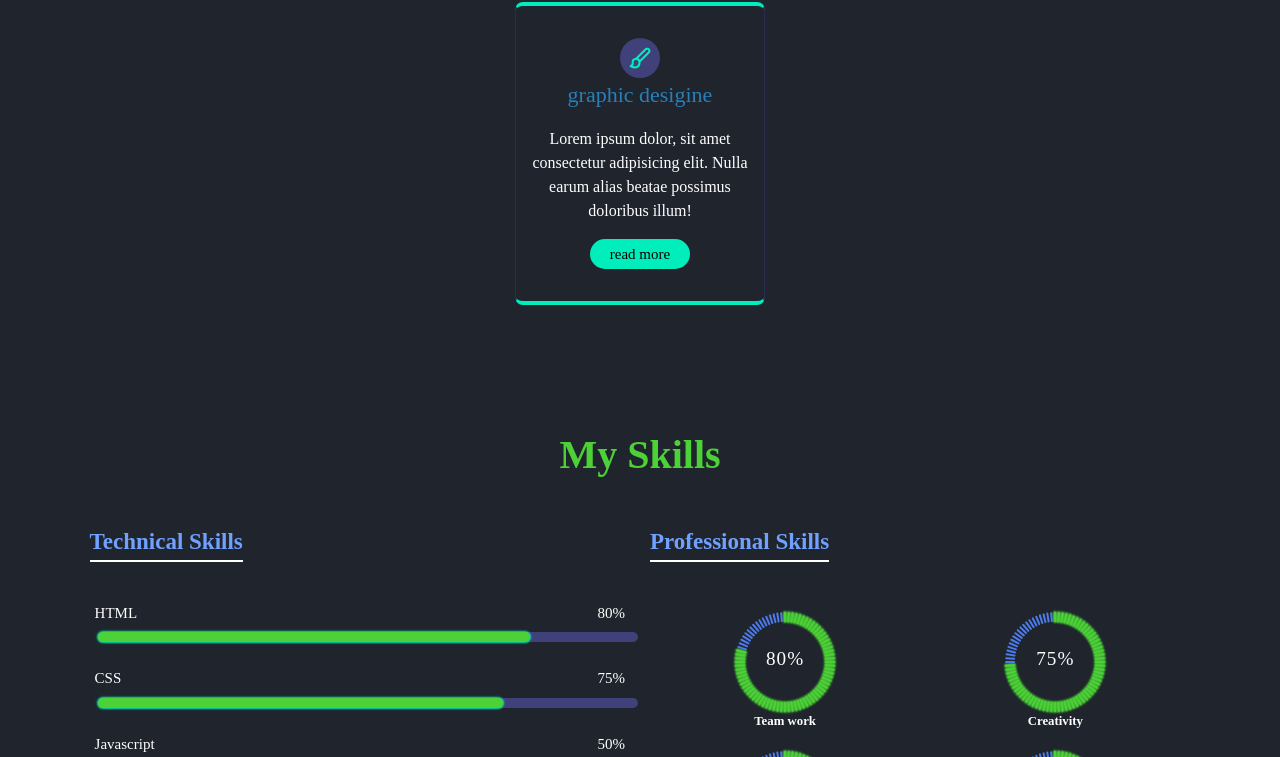
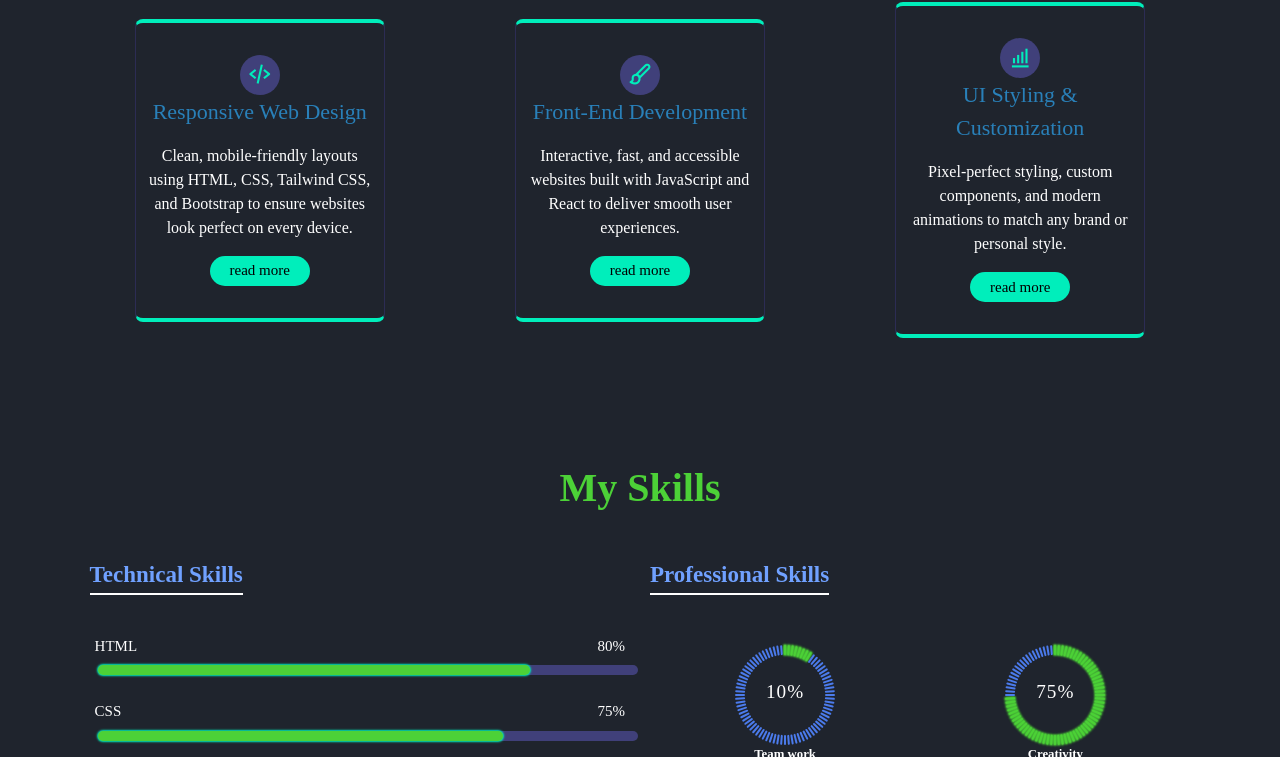
Before and after one commit to Ranadev25/portfolio, a website built with Vite: page index.html in a window 1280 px wide. Shown: the part 1232-1989 px from the top of the page. Built offline with nearby package versions, Linux system fonts and the light colour scheme; files whose address does not match are found by name.

Commit message:
about me

```diff
--- a/index.html
+++ b/index.html
@@ -100,7 +100,7 @@
       <h3 class="text-[20px] font-bold">Hello, It's Me</h1>
       <h1 class="homein-h1 text-[40px] font-bold text-[var(--title-color)]">Atikul Haq (<span class="italic text-[--menu-hover-color]"> Rana </span>)</h1>
       <h2 class="text-[20px]">I'm a <span id="element"></span></h2>
-      <p class="text-[15px] py-3 pb-7">Lorem ipsum dolor sit amet consectetur, adipisicing elit. At ducimus temporibus aliquid minima, repellendus excepturi? Quas sit ipsum eligendi magnam.</p>
+      <p class="text-[15px] py-3 pb-7">“I build responsive and modern websites using HTML, CSS, JavaScript, React, Tailwind CSS, and Bootstrap.”</p>
       <div class="btn-sci">
         <a href="#" class="btn text-[var(--btn-color)] text-[14px] ">Downlod CV</a>
         <div class="sci mt-7">
@@ -130,7 +130,7 @@
       <div class="about-content max-md:my-10 ">
         <h2 class="text-[40px]  text-[#4cd137] about-h2 font-bold">About <span class="text-[--title-color]">me</span></h2>
         <h3 class="text-[22px]">Fontend Developer</h3>
-        <p class="text-[15px] py-5">Lorem ipsum dolor sit amet consectetur adipisicing elit. Reiciendis veritatis ducimus autem impedit odit eos, labore veniam commodi praesentium. Maxime assumenda officiis, ratione porro modi suscipit excepturi nam amet aut?</p>
+        <p class="text-[15px] py-5">I’m Md. Rana, a Front-End Developer from Gouripur, Mymensingh, Bangladesh. I enjoy building clean and responsive websites using HTML, CSS, JavaScript, React, Tailwind CSS, and Bootstrap. I’ve worked on several small web projects and I’m always eager to learn new technologies to improve my skills and create better user experiences.</p>
         <a href="#" class="btn text-[var(--btn-color)]">Read more...</a>
       </div>
     </div>
@@ -142,24 +142,25 @@
     <h2 class="text-[40px] hover:text-[var(--input-border-color)] cursor-pointer text-[#4cd137] font-bold servic-h2">Our Scervice</h2>
     <div class="scervice-content sm:flex justify-center items-center gap-10 flex-wrap ">
 
-      <div class="scervice-item scervice-item1 w-[250px] border-y-4 border-y-[var(--menu-hover-color)] rounded-lg py-8 my-10 mx-auto px-2 border-x border-x-[var(--header-boder)]">
+      <div class="scervice-item  w-[250px] border-y-4 border-y-[var(--menu-hover-color)] rounded-lg py-8 my-10 mx-auto px-2 border-x border-x-[var(--header-boder)]">
         <i class='bx bx-code-alt cursor-pointer'></i>
-        <h2 class="text-[22px] text-[--title-color] duration-300">web Development</h2>
-        <p class="my-4">Lorem ipsum dolor, sit amet consectetur adipisicing elit. Nulla earum alias beatae possimus doloribus illum!</p>
+        <h2 class="text-[22px] text-[--title-color] duration-300">Responsive Web Design</h2>
+        <p class="my-4">Clean, mobile-friendly layouts using HTML, CSS, Tailwind CSS, and Bootstrap to ensure websites look perfect on every device.
+</p>
         <button class="button mx-auto"><a href="#">read more</a></button>
       </div>
 
-      <div class="scervice-item  w-[250px] border-y-4 border-y-[var(--menu-hover-color)] rounded-lg py-8 px-2 my-10 mx-auto  border-x border-x-[var(--header-boder)]">
+      <div class=" scervice-item  w-[250px] border-y-4 border-y-[var(--menu-hover-color)] rounded-lg py-8 px-2 my-10 mx-auto  border-x border-x-[var(--header-boder)]">
         <i class='bx bx-paint cursor-pointer'></i>
-        <h2 class="text-[22px] text-[--title-color] duration-300 ">graphic desigine</h2>
-        <p class="my-4">Lorem ipsum dolor, sit amet consectetur adipisicing elit. Nulla earum alias beatae possimus doloribus illum!</p>
+        <h2 class="text-[22px] text-[--title-color] duration-300 ">Front-End Development</h2>
+        <p class="my-4">Interactive, fast, and accessible websites built with JavaScript and React to deliver smooth user experiences.</p>
         <button class="button mx-auto"><a href="#">read more</a></button>
       </div>
 
-      <div class="scervice-item scervice-item3 w-[250px] border-y-4 border-y-[var(--menu-hover-color)] rounded-lg py-8 my-10 mx-auto px-2 border-x border-x-[var(--header-boder)]">
+      <div class="scervice-item w-[250px] border-y-4 border-y-[var(--menu-hover-color)] rounded-lg py-8 my-10 mx-auto px-2 border-x border-x-[var(--header-boder)]">
         <i class='bx bx-bar-chart-alt cursor-pointer'></i>
-        <h2 class="text-[22px] text-[--title-color] duration-300 ">Digital Marketing</h2>
-        <p class="my-4">Lorem ipsum dolor, sit amet consectetur adipisicing elit. Nulla earum alias beatae possimus doloribus illum!</p>
+        <h2 class="text-[22px] text-[--title-color] duration-300 ">UI Styling & Customization</h2>
+        <p class="my-4">Pixel-perfect styling, custom components, and modern animations to match any brand or personal style.</p>
         <button class="button mx-auto"><a href="#">read more</a></button>
       </div>
     </div>
@@ -198,7 +199,7 @@
         <div class="skill-bar">
           <div class="info">
             <p>Javascript</p>
-            <p>50%</p>
+            <p>60%</p>
           </div>
           <div class="bar">
             <span class="javascript"></span>
@@ -208,7 +209,7 @@
         <div class="skill-bar">
           <div class="info">
             <p>REACT</p>
-            <p>10%</p>
+            <p>50%</p>
           </div>
           <div class="bar">
             <span class="react"></span>
@@ -221,9 +222,9 @@
         <h3 class="mb-10 max-md:mt-5 font-semibold text-[23px] text-[var(--new-bg-color)] border-b-2 border-[var(--input-color)] inline-block">Professional Skills</h3>
         <div class="profational">
           <div class="box">
-            <div class="circle" data-dots="80" data-percent="80"></div>
+            <div class="circle" data-dots="80" data-percent="10"></div>
             <div class="texte">
-              <big>80%</big>
+              <big>10%</big>
               <small>Team work</small>
             </div>
           </div>
@@ -323,7 +324,7 @@
 
       <div class="column-left">
         <div class="texts icon-gred text-[20px] inline-block">Get in touch</div>
-        <p class="text-[15px] text-[var(--text-color)]">Lorem ipsum dolor sit amet consectetur adipisicing elit. Atque eum veritatis blanditiis obcaecati iure ea voluptates dolorum, est quam pariatur!</p>
+        <p class="text-[15px] text-[var(--text-color)]">I’m alwaysopen to new opportunities and collaborations.Send me a message and I’ll get back as quickly as possible</p>
         <div class="icons">
           <div class="row flex justify-start items-center gap-5 my-3">
             <i class='bx bxs-user text-[20px]'></i>
@@ -369,8 +370,8 @@
             <div class="field textarea mt-5">
               <textarea class="p-3  rounded-lg outline-none text-black focus:border-2  focus:border-[--menu-hover-color] w-[100%]" rows="3"  placeholder="Seacribe project..." required></textarea>
             </div>
-            <div class="button ">
-              <button type="submit" class="z-50">Send message</button>
+            <div class="button min-w-[100%] ">
+              <button type="submit" class="z-50 ">Send message</button>
             </div>
           </div>
         </form>
--- a/src/style.css
+++ b/src/style.css
@@ -277,11 +277,11 @@ body{
   animation: css .9s ease-in;
 }
 .bar .javascript{
-  width: 50%;
+  width: 60%;
   animation: javascript .8s ease-in;
 }
 .bar .react{
-  width: 10%;
+  width: 50%;
   animation: react .7s ease-in;
 }
 
```
Also changed, not shown: images/test todo app.jpg (added).
